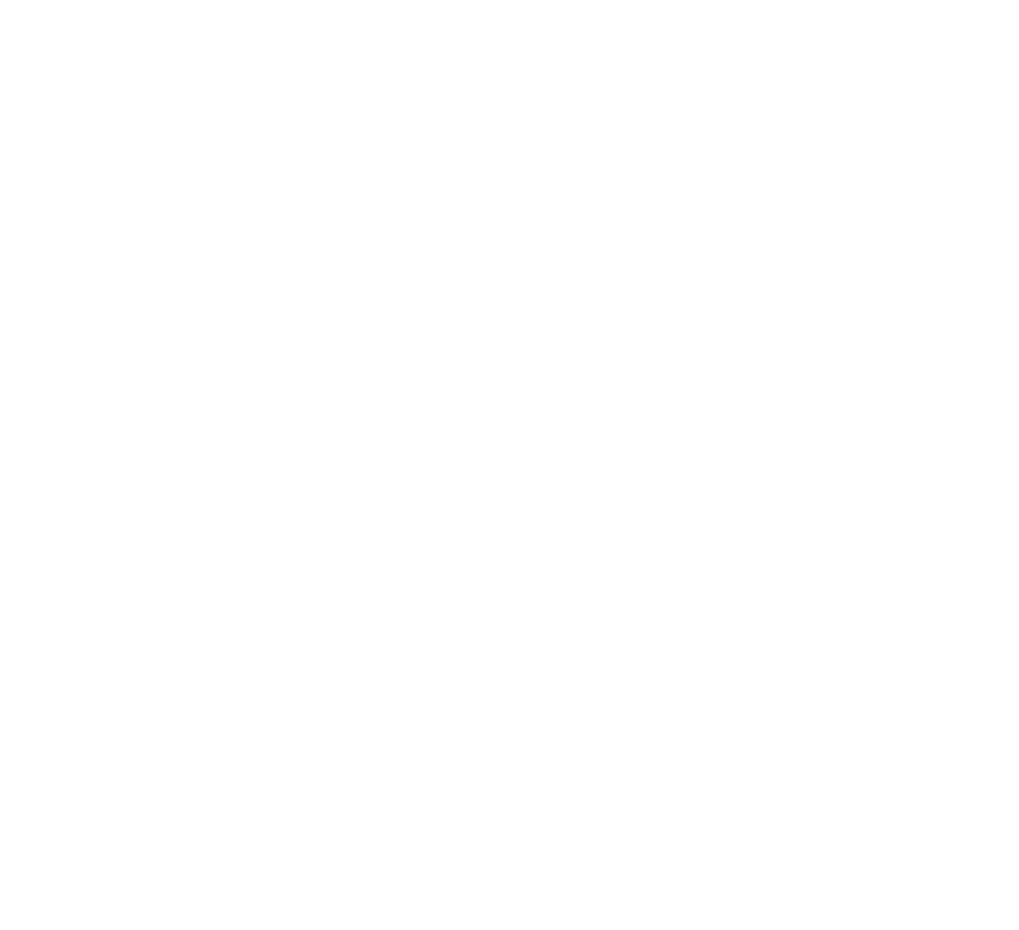
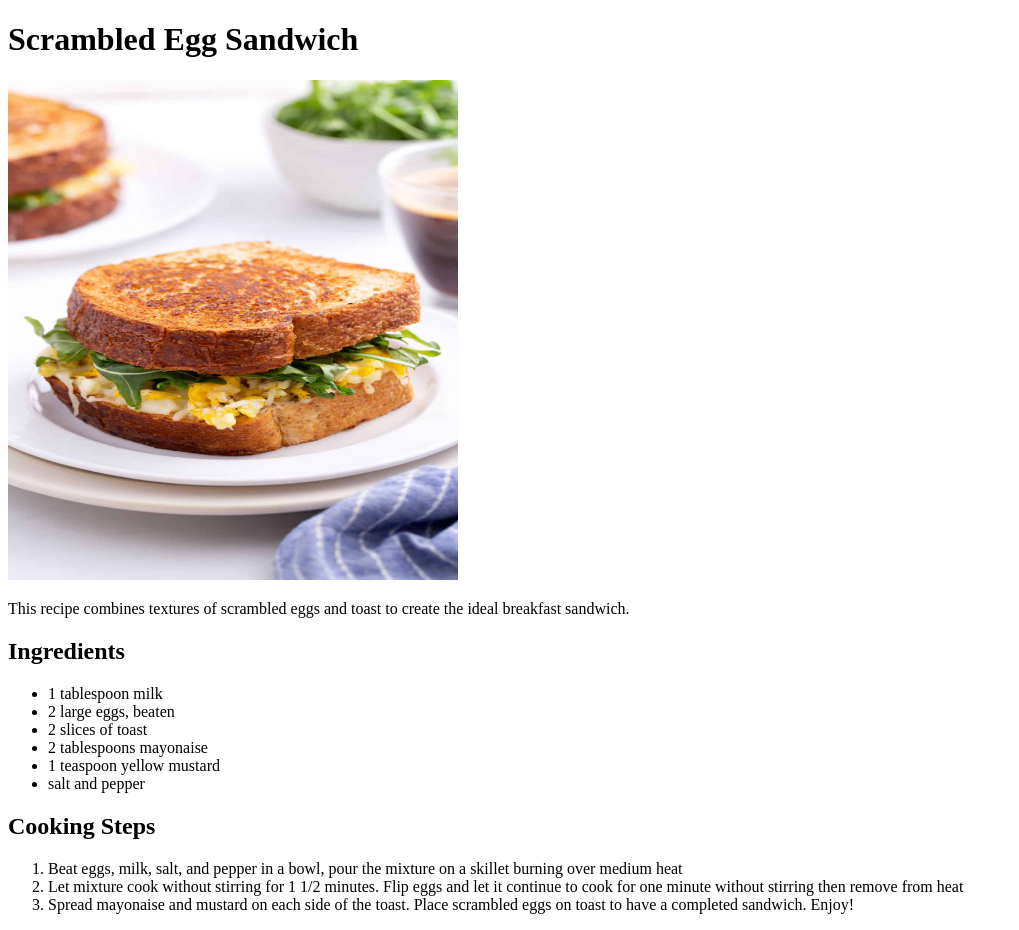
Before and after one commit to SaltyCaleb/odin-recipes, a plain HTML site: page recipes/scrambled_egg_sandwich.html in a window 1280 px wide. Shown: the whole page, without its empty margins (0-1019 px from the left). Before the commit the page ends 800 px from the top, so only its background shows below. Drawn offline with Linux system fonts and the light colour scheme.

Commit message:
Finished scrambled egg sandwich recipe.

```diff
--- a/recipes/scrambled_egg_sandwich.html
+++ b/recipes/scrambled_egg_sandwich.html
@@ -3,9 +3,26 @@
 <head>
     <meta charset="UTF-8">
     <meta name="viewport" content="width=device-width, initial-scale=1.0">
-    <title>Scambled Egg Sandiwch</title>
+    <title>Scrambled Egg Sandwich</title>
 </head>
 <body>
-
+    <h1>Scrambled Egg Sandwich</h1>
+    <img src="../images/Scrambled_Egg_Sandwich.jpg" alt="Scrambled egg sandwich on toasted bread" style="height: 500px; width: 450px">
+    <p>This recipe combines textures of scrambled eggs and toast to create the ideal breakfast sandwich.</p>
+    <h2>Ingredients</h2>
+        <ul>
+            <li>1 tablespoon milk</li>
+            <li>2 large eggs, beaten</li>
+            <li>2 slices of toast</li>
+            <li>2 tablespoons mayonaise</li>
+            <li>1 teaspoon yellow mustard</li>
+            <li>salt and pepper</li>
+        </ul>
+    <h2>Cooking Steps</h2>
+        <ol>
+            <li>Beat eggs, milk, salt, and pepper in a bowl, pour the mixture on a skillet burning over medium heat</li>
+            <li>Let mixture cook without stirring for 1 1/2 minutes. Flip eggs and let it continue to cook for one minute without stirring then remove from heat</li>
+            <li>Spread mayonaise and mustard on each side of the toast. Place scrambled eggs on toast to have a completed sandwich. Enjoy!</li>
+        </ol>
 </body>
 </html>
```
Also changed, not shown: images/Scrambled_Egg_Sandwich.jpg (added).
